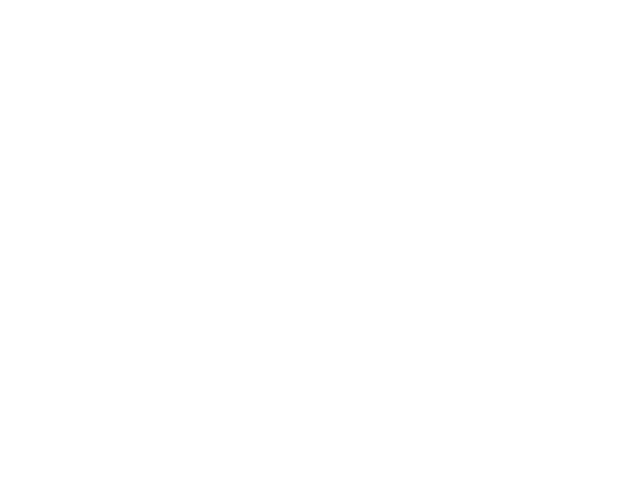
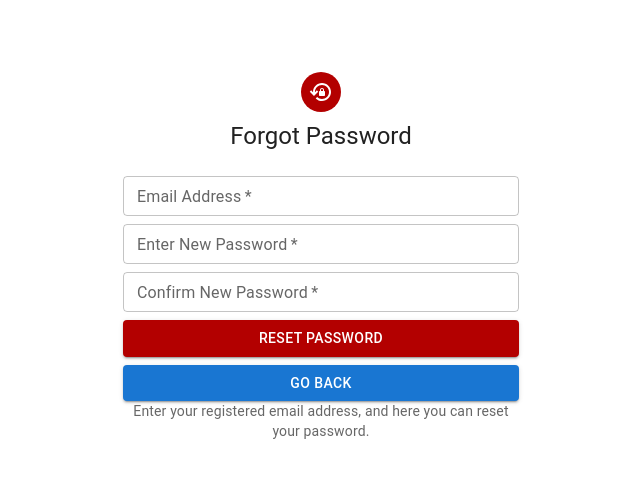
Before and after one commit to Rshailja27/FoodCafe, a React (Vite) app: page /forgotpass in a window 1280 px wide. Before the commit this address had no page. Shown: the top 478 px of the page, without its empty margins (319-959 px from the left). Built offline with nearby package versions, Linux system fonts and the light colour scheme.

Commit message:
Initialize forgot password page

```diff
--- a/src/App.jsx
+++ b/src/App.jsx
@@ -3,6 +3,7 @@
 import FoodMenu from './components/FoodMenu';
 import LoginPage from './components/LoginPage';
 import SignUpPage from './components/SignUpPage';
+import ForgotPassword from './components/ForgotPassword';
 import { ThemeProvider, createTheme } from '@mui/material/styles';
 import CssBaseline from '@mui/material/CssBaseline';
 
@@ -27,6 +28,7 @@
       <Route path="/" element={<FoodMenu handleThemeChange={handleThemeChange}/>} /> {/* Default route */}
       <Route path="/login" element={<LoginPage />} /> {/* Login route */}
       <Route path="/signup" element={<SignUpPage />} /> {/* Sign-Up route */}
+      <Route path="/forgotpass" element={<ForgotPassword />} /> {/* Forgot Password route */}
     </Routes>
   </Router>
     </ThemeProvider>
--- /dev/null
+++ b/src/components/ForgotPassword.jsx
@@ -0,0 +1,105 @@
+import React, { useState } from "react";
+import {
+  Box,
+  Button,
+  TextField,
+  Typography,
+  Container,
+  CssBaseline,
+  Avatar, Link
+} from "@mui/material";
+import LockResetOutlinedIcon from "@mui/icons-material/LockResetOutlined";
+import { Link as RouterLink } from 'react-router-dom';
+
+const ForgotPassword = () => {
+  const [email, setEmail] = useState("");
+
+  const handleSubmit = (event) => {
+    event.preventDefault();
+    console.log("Reset link sent to:", email); // Replace with actual API call
+    alert("If this email exists, a reset link has been sent.");
+  };
+
+  return (
+    <Container component="main" maxWidth="xs">
+      <CssBaseline />
+      <Box
+        sx={{
+          marginTop: 8,
+          display: "flex",
+          flexDirection: "column",
+          alignItems: "center",
+        }}
+      >
+        <Avatar sx={{ m: 1, bgcolor:'#b30000' }}>
+          <LockResetOutlinedIcon />
+        </Avatar>
+        <Typography component="h1" variant="h5">
+          Forgot Password
+        </Typography>
+        <Box component="form" onSubmit={handleSubmit} sx={{ mt: 3 }}>
+          <TextField
+          size="small"
+            required
+            fullWidth
+            id="email"
+            label="Email Address"
+            name="email"
+            autoComplete="email"
+            value={email}
+            onChange={(e) => setEmail(e.target.value)}
+            sx={{ mb: 1 }}
+          />
+          <TextField
+             size="small"
+              required
+              fullWidth
+              name="password"
+              label="Enter New Password"
+              type="password"
+              id="password"
+              autoComplete="current-password"
+              sx={{ mb: 1 }}
+          />
+            <TextField
+             size="small"
+              required
+              fullWidth
+              name="password"
+              label="Confirm New Password"
+              type="password"
+              id="password"
+              autoComplete="current-password"
+              sx={{ mb: 1 }}
+             />
+          <Button
+            type="submit"
+            fullWidth
+            variant="contained"
+            sx={{ mb: 1, bgcolor:'#b30000',
+                '&:hover': { bgcolor: '#ff0000' },
+             }}
+          >
+            Reset Password
+          </Button>
+          <Button
+            type="submit"
+            fullWidth
+            variant="contained"
+          >
+            <Link component={RouterLink} to="/login"
+            sx={{ textDecoration:'none', color:'#fff' }}
+            >
+                    Go Back
+            </Link>
+          </Button>
+        </Box>
+        <Typography variant="body2" color="text.secondary" align="center">
+          Enter your registered email address, and here you can reset your password.
+        </Typography>
+      </Box>
+    </Container>
+  );
+};
+
+export default ForgotPassword;
--- a/src/components/LoginPage.jsx
+++ b/src/components/LoginPage.jsx
@@ -1,7 +1,8 @@
 import React from 'react';
 import { Container, Box, TextField, Typography,
-  Button, Grid, Link,Checkbox, FormControlLabel  } from '@mui/material';
+  Button, Grid, Link,Checkbox, FormControlLabel, InputAdornment } from '@mui/material';
 import { Link as RouterLink } from 'react-router-dom';
+import VisibilityOffIcon from '@mui/icons-material/VisibilityOff';
 import Header from './Header';
 import Footer from './Footer';
 
@@ -60,6 +61,15 @@
               id="password"
               autoComplete="current-password"
               InputLabelProps={{ required: false }}
+              slotProps={{
+              input: {
+              endAdornment: (
+              <InputAdornment position="end">
+                <VisibilityOffIcon />
+              </InputAdornment>
+            ),
+          },
+        }}
             />
 
              <FormControlLabel
@@ -72,7 +82,6 @@
               fullWidth
               variant="contained"
               sx={{
-                mt: 2,
                 mb: 2,
                 fontWeight:'500',
                 bgcolor: '#b30000',
@@ -83,14 +92,14 @@
             </Button>
             <Grid container>
               <Grid item xs>
-                <Link href="#" variant="body2"
+                <Link component={RouterLink} to="/forgotpass"  variant="body2"
                 sx={{fontWeight:'600'}}>
                   Forgot password?
                 </Link>
               </Grid>
               <Grid item>
                   {"Don't have an account?"}
-                <Link  component={RouterLink} to="/signup"
+                <Link component={RouterLink} to="/signup"
                 variant="body2" sx={{fontWeight:'600'}}>
                   Sign Up
                 </Link>
```
